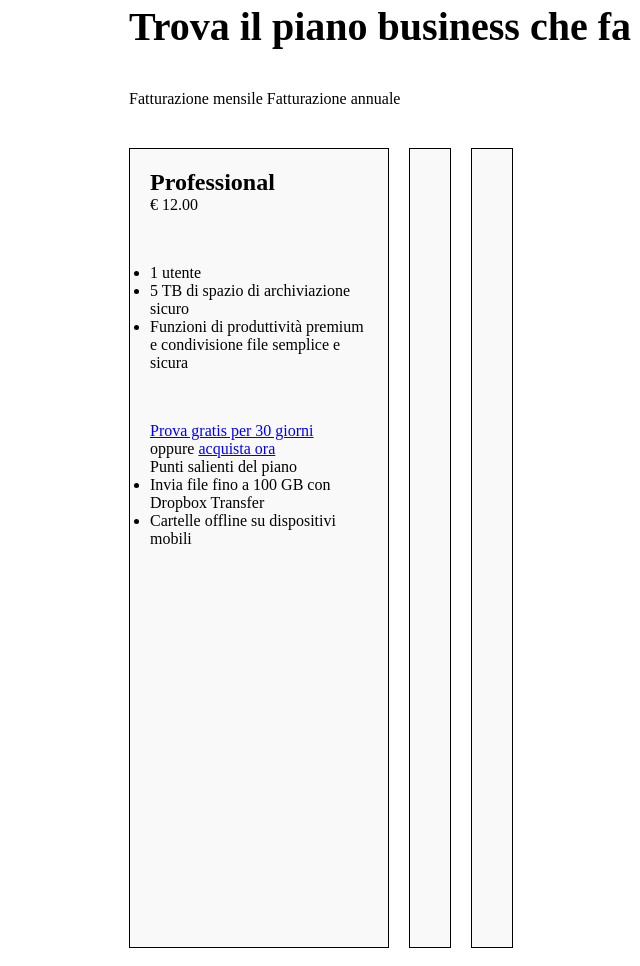
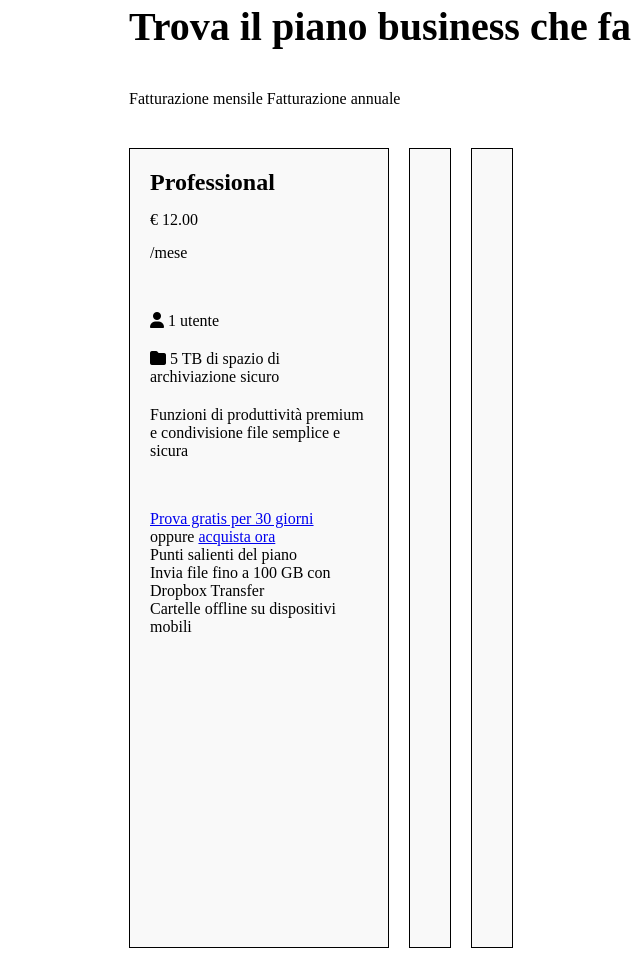
Before and after one commit to Steopa2001/htmlcss-dropbox, a plain HTML site: page index.html in a window 1280 px wide. Shown: the part 734-1700 px from the top of the page, without its empty margins (159-799 px from the left). Drawn offline with Linux system fonts and the light colour scheme.

Commit message:
add icons

```diff
--- a/index.html
+++ b/index.html
@@ -68,18 +68,19 @@
 
           <div class="plan-container">
             <div class="col">
-              <h2>Professional</h2>
-              <div class="price">&euro; 12.00</div>
-              <ul class="features">
-                <li>1 utente</li>
-                <li>5 TB di spazio di archiviazione sicuro</li>
+              <h2 class="m-b">Professional</h2>
+              <div class="price m-b">&euro; 12.00</div>
+              <span>&#47;mese</span>
+              <ul class="features style-none">
+                <li><i class="fa-solid fa-user"></i> 1 utente</li>
+                <li><i class="fa-solid fa-folder"></i> 5 TB di spazio di archiviazione sicuro</li>
                 <li>Funzioni di produttività premium e condivisione file semplice e sicura</li>
               </ul>
               <div class="divider"></div>
               <a href="#" class="trial-button">Prova gratis per 30 giorni</a>
               <p>oppure <a href="#">acquista ora</a></p>
               <span>Punti salienti del piano</span>
-              <ul>
+              <ul class="style-none">
                 <li>Invia file fino a 100 GB con Dropbox Transfer</li>
                 <li> Cartelle offline su dispositivi mobili</li>
               </ul>
--- a/src/css/style.css
+++ b/src/css/style.css
@@ -17,6 +17,14 @@
 
 .p-b {
   padding-bottom: 40px;
+}
+
+.m-b {
+  margin-bottom: 15px;
+}
+
+.style-none {
+  list-style-type: none;
 }
 
 /* HEADER */
@@ -113,6 +121,12 @@
   margin: 50px 0;
 }
 
+.features li {
+  margin-bottom: 20px;
+}
+
+
+
 /* FOOTER  */
 
 /* footer {
```
